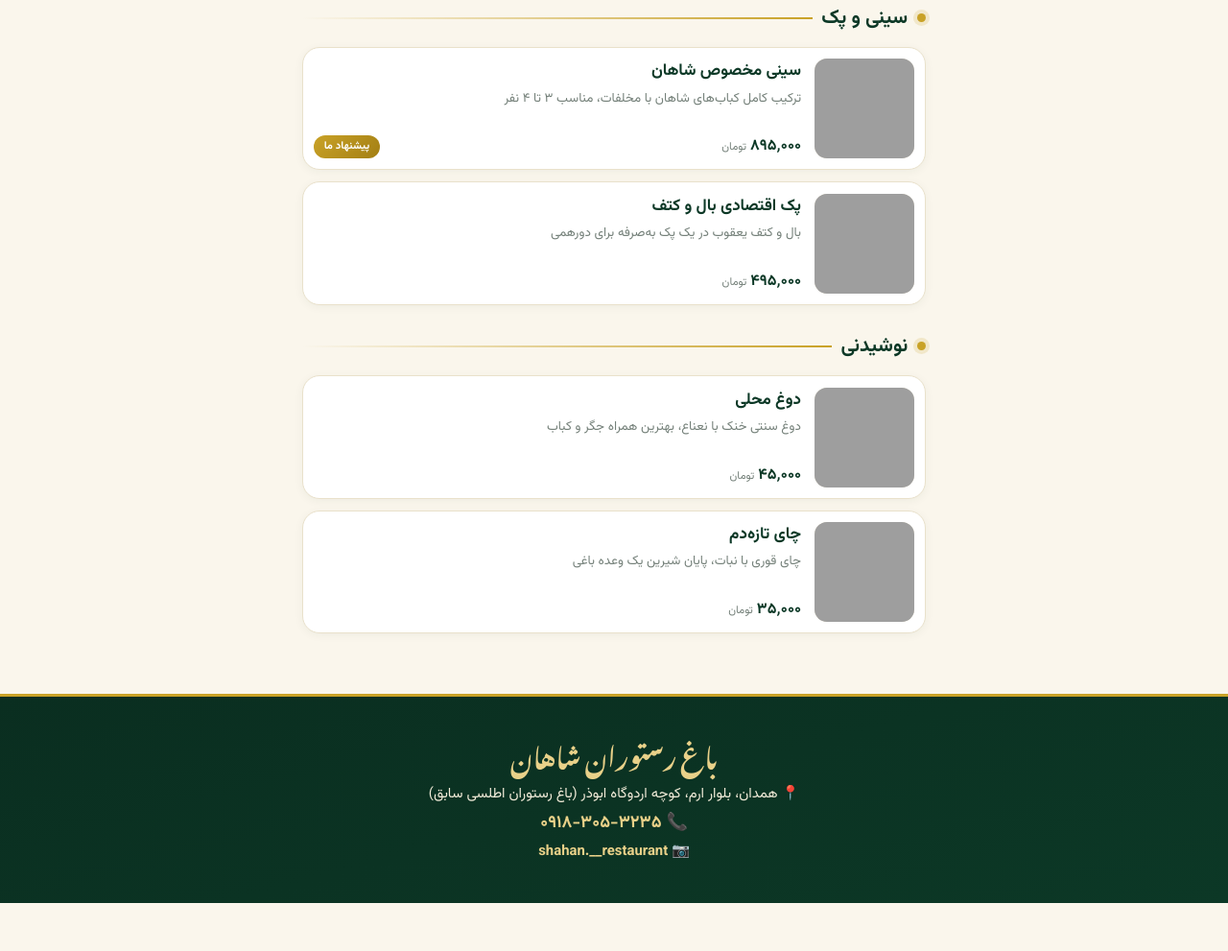
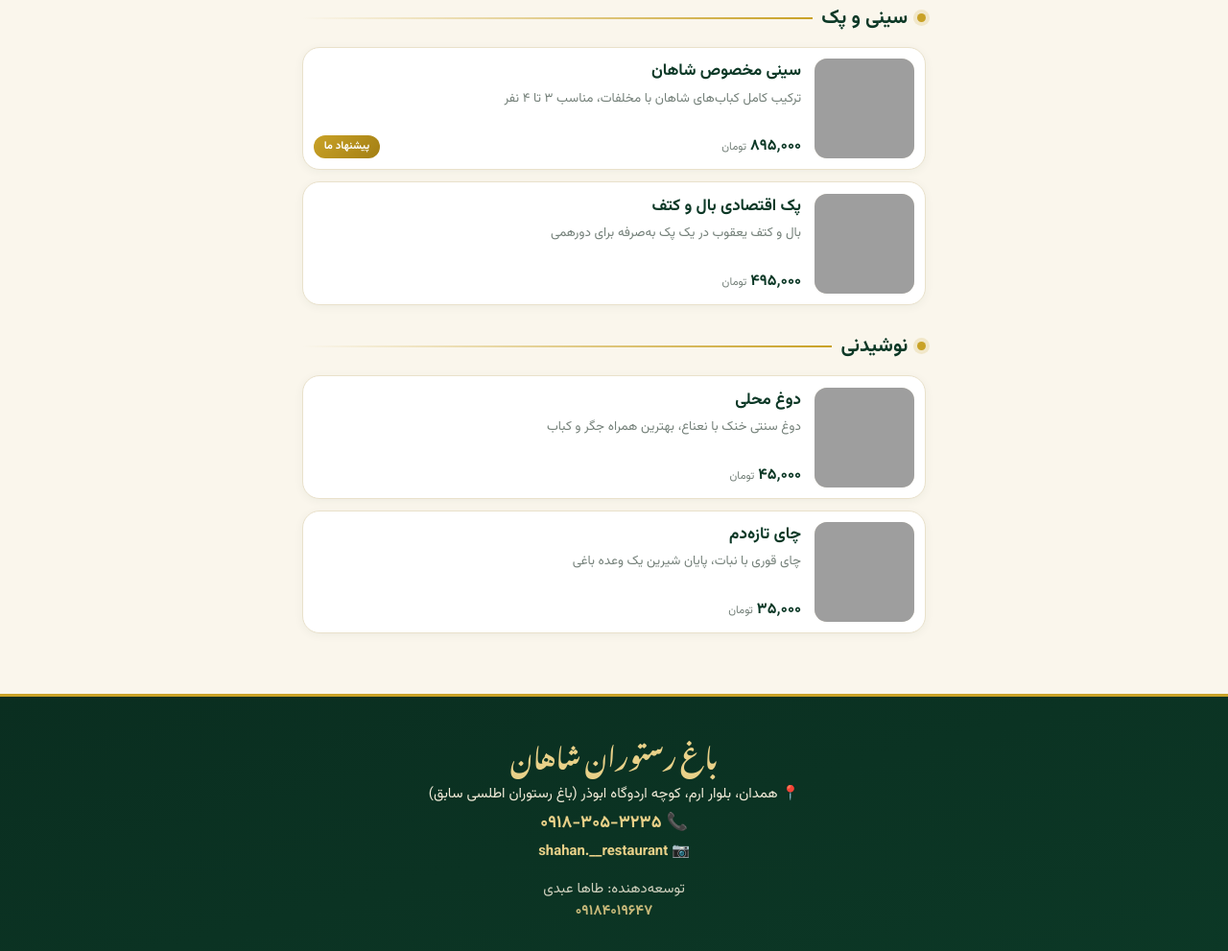
Before and after one commit to tahaabdi123456789-hub/tahaabdi123456789-hub.github.io, a plain HTML site: page index.html in a window 1280 px wide. Shown: the part 1757-2748 px from the top of the page at 96% size. Before the commit the page ends 2698 px from the top, so only its background shows below. Drawn offline with Linux system fonts and the light colour scheme; grey boxes are pictures that could not be loaded; a web font is replaced by a local one.

Commit message:
Add developer credit footer

```diff
--- a/index.html
+++ b/index.html
@@ -289,6 +289,7 @@
   <p>📍 همدان، بلوار ارم، کوچه اردوگاه ابوذر (باغ رستوران اطلسی سابق)</p>
   <p class="tel">📞 <a href="tel:+989183053235">۰۹۱۸-۳۰۵-۳۲۳۵</a></p>
   <p>📷 <a href="https://www.instagram.com/shahan.__restaurant">shahan.__restaurant</a></p>
+  <p style="margin-top:1rem; opacity:.85">توسعه‌دهنده: طاها عبدی<br><a href="tel:+989184019647">۰۹۱۸۴۰۱۹۶۴۷</a></p>
 </footer>
 
 <script>
```
